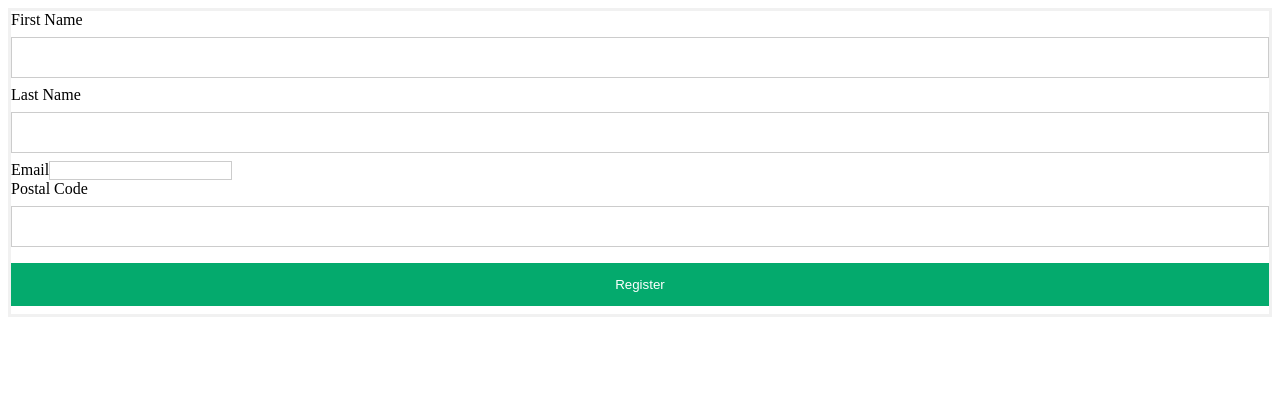
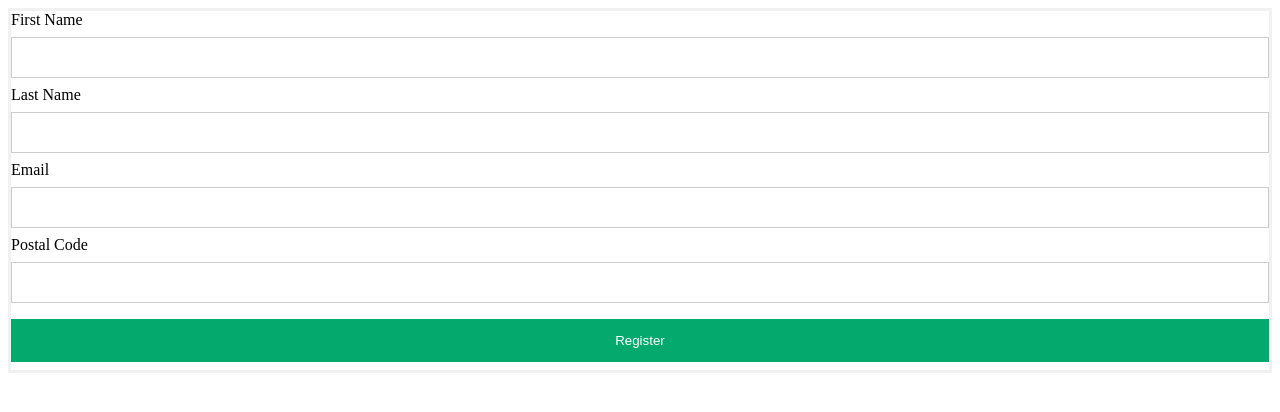
Before and after one commit to amitgilotra2024/user-registration-angular, an Angular app: page / in a window 1280 px wide. Shown: the top 412 px of the page. Built offline with nearby package versions, Linux system fonts and the light colour scheme.

Commit message:
Update register.component.html

```diff
--- a/src/app/components/register/register.component.html
+++ b/src/app/components/register/register.component.html
@@ -1,7 +1,7 @@
 <form [formGroup]="registerForm" (ngSubmit)="onSubmit()">
   <div class="form-group">
     <label for="firstName">First Name</label>
-    <input type="text" id="firstName" class="form-control" formControlName="firstName" required>
+    <input type="text" id="firstName" class="form-control" formControlName="firstName">
     <div *ngIf="registerForm.get('firstName')?.invalid && registerForm.get('firstName')?.touched" class="alert alert-danger">
       <div *ngIf="registerForm.get('firstName')?.errors?.['required']">
          {{ 'firstname.required' }}
@@ -10,7 +10,7 @@
   </div>
   <div class="form-group">
     <label for="lastName">Last Name</label>
-    <input type="text" id="lastName" class="form-control" formControlName="lastName" required>
+    <input type="text" id="lastName" class="form-control" formControlName="lastName" >
     <div *ngIf="registerForm.get('lastName')?.invalid && registerForm.get('lastName')?.touched" class="alert alert-danger">
       <div *ngIf="registerForm.get('lastName')?.errors?.['required']">
         {{ 'lastname.required' }}
@@ -19,7 +19,7 @@
   </div>
   <div class="form-group">
     <label for="email">Email</label>
-    <input type="email" id="email" class="form-control" formControlName="email" required>
+    <input type="text" id="email" class="form-control" formControlName="email">
     <div *ngIf="registerForm.get('email')?.invalid && registerForm.get('email')?.touched" class="alert alert-danger">
       <div *ngIf="registerForm.get('email')?.errors?.['required']">
         {{ 'email.required' }}
@@ -31,7 +31,7 @@
   </div>
   <div class="form-group">
     <label for="postalCode">Postal Code</label>
-    <input type="text" id="postalCode" class="form-control" formControlName="postalCode" required>
+    <input type="text" id="postalCode" class="form-control" formControlName="postalCode">
     <div *ngIf="registerForm.get('postalCode')?.invalid && registerForm.get('postalCode')?.touched" class="alert alert-danger">
       <div *ngIf="registerForm.get('postalCode')?.errors?.['required']">
         {{ 'postalcode.required' }}
@@ -41,5 +41,5 @@
       </div>
     </div>
   </div>
-  <button type="submit" class="btn btn-primary" [disabled]="registerForm.invalid">Register</button>
+  <button type="submit" class="btn btn-primary">Register</button>
 </form>
```
